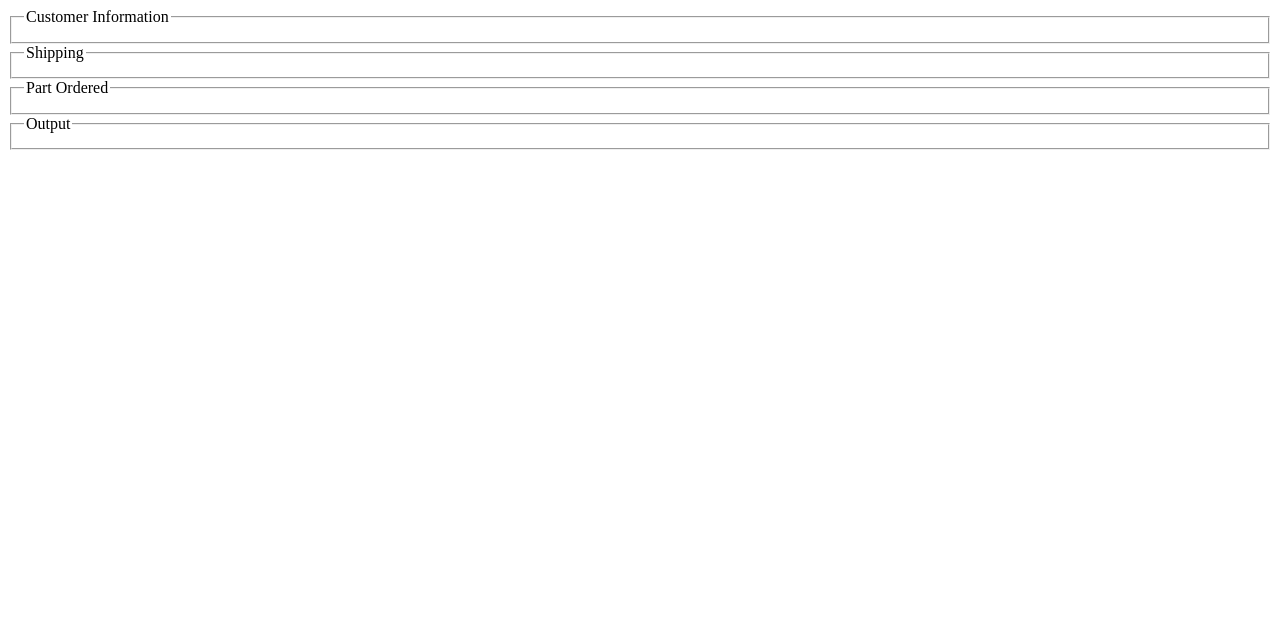
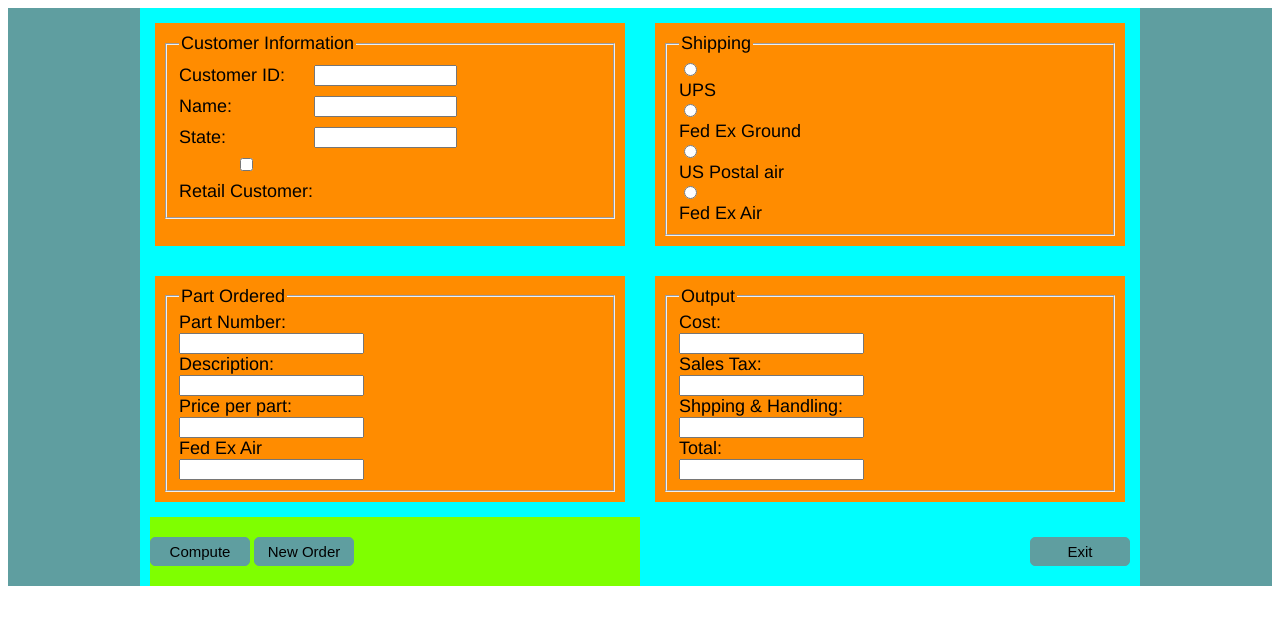
Before and after one commit to SamArsanios/toyota_project, a plain HTML site: page toyota_sam/toyotasam.html in a window 1280 px wide. Drawn offline with Linux system fonts and the light colour scheme.

Commit message:
edited the html and css files

```diff
--- a/toyota_sam/toyotasam.css
+++ b/toyota_sam/toyotasam.css
@@ -0,0 +1,101 @@
+body {
+    background-color: #fff;
+}
+
+
+.parent {
+    background-color: cadetblue;
+    width: 100%;
+
+}
+
+.container {
+    width: 1000px;
+    display: grid;
+    grid-template-columns: 500px 500px;
+    background-color: cyan;
+    margin: 0 auto;
+}
+
+fieldset {
+    background-color: darkorange;
+    margin: 10px 10px 10px 10px;
+}
+
+li {
+    list-style: none;
+}
+
+ul, li {
+    padding: 0;
+    margin: 0;
+
+}
+
+legend {
+    font-family: Helvetica, sans-serif;
+    font-size: 18px;
+}
+
+label {
+    font-family: Helvetica, sans-serif;
+    font-size: 18px;
+}
+
+.label-top-left {
+    float: left;
+    clear: left;
+    width: 135px;
+    margin: 5px 0;
+}
+
+.input-top-left {
+    width: 135px;
+    margin: 5px 0;
+}
+
+.checkbox {
+
+}
+
+.checkboxRetail {
+    float: left;
+    clear: left;
+    display: inline-block;
+}
+
+.the4Divs {
+    background-color: darkorange;
+    margin: 15px 15px;
+}
+
+.buttonDiv1 {
+    margin-left: 10px;
+    background-color: chartreuse;
+/*    width: 1000px;*/
+}
+
+.buttonDiv2 {
+/*    float: right; */
+/*    */
+}
+
+.btns {
+    font-size: 15px;
+    width: 100px;
+    border: 1px solid cadetblue;
+    background-color: cadetblue;
+    border-radius: 5px;
+    padding: 5px;
+    cursor: pointer;
+    margin: 20px 0;
+}
+
+.btns:hover {
+    background-color: darkcyan;
+}
+
+#btn-exit {
+    float: right;
+    margin-right: 10px;
+}
--- a/toyota_sam/toyotasam.html
+++ b/toyota_sam/toyotasam.html
@@ -4,33 +4,89 @@
     <meta charset="UTF-8">
     <meta name="viewport" content="width=device-width, initial-scale=1.0">
     <meta http-equiv="X-UA-Compatible" content="ie=edge">
-    <title>Document</title>
+    <title>Toyota App</title>
+    <link rel = "stylesheet" href="toyotasam.css">
 </head>
 <body>
+    <div class="parent">
     <div class="container">
-    	<div class="top-left">
+    	<div class="top-left the4Divs">
     		<fieldset>
     			<legend>Customer Information</legend>
+                <ul>
+                    <li><label for="" class="label-top-left">Customer ID:</label></li>
+                    <li><input type="text" class="input-top-left"></li>
+
+                    <li><label for="" class="label-top-left">Name:</label></li>
+                    <li><input type="text" class="input-top-left"></li>
+
+                    <li><label for="" class="label-top-left">State:</label></li>
+                    <li><input type="text" class="input-top-left"></li>
+
+                    <li><input type="checkbox" class="input-top-left checkbox"></li>
+                    <li><label for="" class="label-top-left checkboxRetail">Retail Customer:</label></li>
+
+                </ul>
     		</fieldset>
     	</div>
 
-    	<div class="top-right">
+    	<div class="top-right the4Divs">
     		<fieldset>
     			<legend>Shipping</legend>
+                <li><input type="radio" class="input-top-right"></li>
+                <li><label for="" class="label-top-right">UPS</label></li>
+
+                <li><input type="radio" class="input-top-right"></li>
+                <li><label for="" class="label-top-right">Fed Ex Ground</label></li>
+
+                <li><input type="radio" class="input-top-right"></li>
+                <li><label for="" class="label-top-right">US Postal air</label></li>
+
+                <li><input type="radio" class="input-top-right"></li>
+                <li><label for="" class="label-top-right">Fed Ex Air</label></li>
     		</fieldset>
     	</div>
 
-    	<div class="bottom-left">
+    	<div class="bottom-left the4Divs">
     		<fieldset>
     			<legend>Part Ordered</legend>
+                <li><label for="" class="label-top-right">Part Number:</label></li>
+                <li><input type="text" class="input-top-right"></li>
+
+                <li><label for="" class="label-top-right">Description:</label></li>
+                <li><input type="text" class="input-top-right"></li>
+
+                 <li><label for="" class="label-top-right">Price per part:</label></li>
+                <li><input type="text" class="input-top-right"></li>
+
+                <li><label for="" class="label-top-right">Fed Ex Air</label></li>
+                <li><input type="text" class="input-top-right"></li>
     		</fieldset>
     	</div>
 
-    	<div class="bottom-right">
+    	<div class="bottom-right the4Divs">
     		<fieldset>
     			<legend>Output</legend>
+                <li><label for="" class="label-top-right">Cost:</label></li>
+                <li><input type="text" class="input-top-right"></li>
+
+                <li><label for="" class="label-top-right">Sales Tax:</label></li>
+                <li><input type="text" class="input-top-right"></li>
+
+                <li><label for="" class="label-top-right">Shpping & Handling:</label></li>
+                <li><input type="text" class="input-top-right"></li>
+
+                <li><label for="" class="label-top-right">Total:</label></li>
+                <li><input type="text" class="input-top-right"></li>
     		</fieldset>
     	</div>
+        <div class="buttonDiv1">
+            <input type="submit" class="btns" value="Compute">
+            <input type="submit" class="btns" value="New Order">
+        </div>
+        <div class="buttonDiv2" >
+            <input type="submit" id="btn-exit" class="btns" value="Exit"></div>
+        </div>
 
     </div>
 </body>
```
